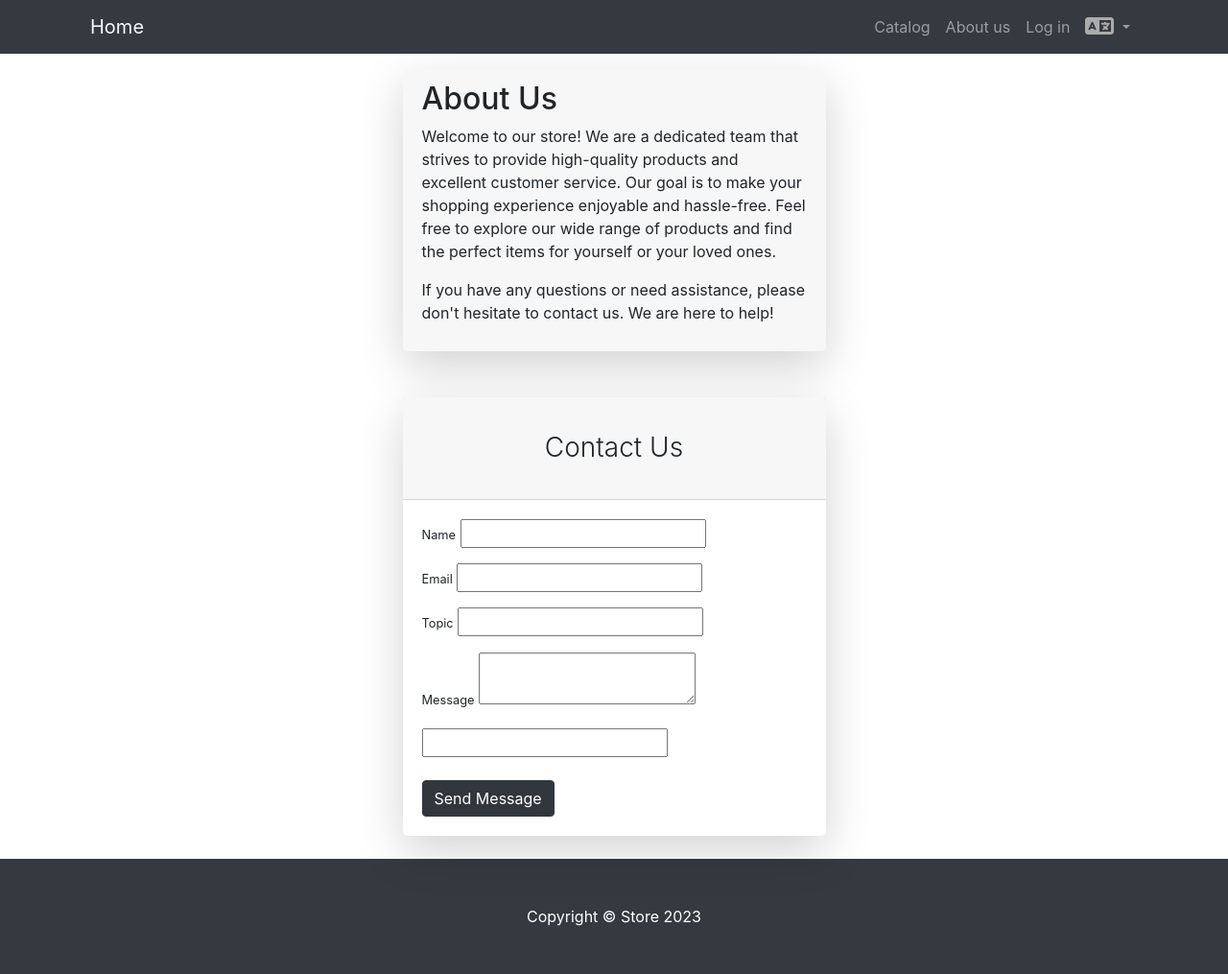
After one commit to R-Ohman/django-store, a Django app: template comments/templates/comments/contact.html in a window 1280 px wide. The commit adds this page. Shown: the whole page at 96% size. Run offline with Django 3.2, Linux system fonts and the light colour scheme; the template is opened without the code that fills it, so the values that code supplies are empty, except form fields; tables that the repository leaves empty hold one stand-in row (values such as "Sample post"); one stand-in notice (Sample message) is shown; form fields are guessed from the names that the template uses; some libraries are stand-ins or nearby versions.

Commit message:
About us (contact) section, model UserReport

```diff
--- /dev/null
+++ b/comments/templates/comments/contact.html
@@ -0,0 +1,88 @@
+{% extends 'products/base.html' %}
+{% load static %}
+{% load i18n %}
+
+{% block title %}
+    {% trans 'About us' %}
+{% endblock %}
+
+{% block css %}
+    <link href="{% static 'vendor/css/contact.css' %}" rel="stylesheet">
+{% endblock %}
+
+{% block content %}
+<section>
+    <div class="container my-4">
+        <div class="row justify-content-center">
+            <div class="col-lg-5">
+                <div class="card-header shadow-lg border-0 rounded-lg mt-5">
+                    <!-- Info about your company goes here -->
+                    <h2>{% trans 'About Us' %}</h2>
+                    <p>{% trans "Welcome to our store! We are a dedicated team that strives to provide high-quality products and excellent customer service. Our goal is to make your shopping experience enjoyable and hassle-free. Feel free to explore our wide range of products and find the perfect items for yourself or your loved ones." %}</p>
+                    <p>{% trans "If you have any questions or need assistance, please don't hesitate to contact us. We are here to help!" %}</p>
+                </div>
+
+                {% if form.errors %}
+                <div class="alert {% if messages.success %} alert-success {% else %}
+                 alert-warning {% endif %} alert-dismissible fade show" role="alert"
+                     style="margin-top: 50px;">
+                    <strong>{{ form.errors }}</strong>
+                    <button type="button" class="close" data-dismiss="alert" aria-label="Close">
+                        <span aria-hidden="true">&times;</span>
+                    </button>
+                </div>
+                {% endif %}
+                <div class="card shadow-lg border-0 rounded-lg mt-5">
+                    <div class="card-header">
+                        <h3 class="text-center font-weight-light my-4">
+                            {% trans 'Contact Us' %}
+                        </h3>
+                    </div>
+                    <div class="card-body">
+                        <form action="{% url 'contact' %}" method="post">
+                            {% csrf_token %}
+                            <div class="form-group">
+                                <label class="small mb-1" for="{{ form.name.id_for_label }}">
+                                    {% trans 'Name' %}
+                                </label>
+                                {{ form.name }}
+                            </div>
+                            <div class="form-group">
+                                <label class="small mb-1" for="{{ form.email.id_for_label }}">
+                                    {% trans 'Email' %}
+                                </label>
+                                {{ form.email }}
+                            </div>
+                            <div class="form-group">
+                                <label class="small mb-1" for="{{ form.topic.id_for_label }}">
+                                    {% trans 'Topic' %}
+                                </label>
+                                {{ form.topic }}
+                            </div>
+                            <div class="form-group">
+                                <label class="small mb-1" for="{{ form.message.id_for_label }}">
+                                    {% trans 'Message' %}
+                                </label>
+                                {{ form.text }}
+                            </div>
+                            {{ form.captcha }}
+                            <div class="form-group d-flex align-items-center justify-content-between mt-4 mb-0">
+                                <input class="btn btn-primary" type="submit" value="{% trans 'Send Message' %}">
+                            </div>
+                        </form>
+                    </div>
+                </div>
+            </div>
+        </div>
+    </div>
+</section>
+{% endblock %}
+
+{% block footer %}
+<footer class="py-5 bg-dark">
+    <div class="container">
+        <p class="m-0 text-center text-white">Copyright &copy; Store 2023</p>
+    </div>
+    <!-- /.container -->
+</footer>
+{% endblock %}
--- a/orders/admin.py
+++ b/orders/admin.py
@@ -103,7 +103,7 @@ class RefundAdmin(admin.ModelAdmin):
         update_refund_status_to_refunded(queryset)
 
     run_update_refund_status.short_description = "Set refund status to refunded"
-    actions = [run_update_refund_status]
+    actions = (run_update_refund_status,)
     def get_images(self, obj):
         return format_html(''.join([f'<img src="{attachment.file.url}" width="500" style="margin:10px;" alt="{attachment.file.url}" />' for attachment in obj.attachments.all()]))
 
--- a/products/admin.py
+++ b/products/admin.py
@@ -49,8 +49,9 @@ class ProductCarouselInline(admin.StackedInline):
     def get_images(self, obj):
         images = obj.carousel_images.all()
         url = reverse('admin:products_carousel_change', args=[obj.pk])
-        images = ''.join(f'<img src="{image.image.url}" width="200" style="margin:10px;"/>' for image in images)
-        return format_html(f'<a href="{url}">{images}</a>')
+        images_html = f'<a href="{url}">Click to go to the carousel preview.</a><br/>'
+        images_html += ''.join(f'<img src="{image.image.url}" width="200" style="margin:10px;"/>' for image in images)
+        return format_html(f'<a href="{url}">{images_html}</a>')
     get_images.short_description = 'Images'
     classes = ('collapse',)
 
--- a/products/models.py
+++ b/products/models.py
@@ -133,6 +133,11 @@ class CarouselImage(models.Model):
 class ProductCarousel(Carousel):
     product = models.ForeignKey('products.Product', on_delete=models.CASCADE, related_name='product_carousel')
 
+    def save(self, *args, **kwargs):
+        if not self.name:
+            self.name = self.product.name
+        super(ProductCarousel, self).save(*args, **kwargs)
+
     def __str__(self):
         return self.name + ' | ' + self.product.name
 
--- a/products/templates/products/base.html
+++ b/products/templates/products/base.html
@@ -45,6 +45,11 @@
                             class="fas fa-shopping-bag"></i> </a>
                 </li>
                 {% if not user.is_authenticated %}
+                <li>
+                    <a class="nav-link" href="{% url 'contact' %}">
+                        {% trans 'About us' %}
+                    </a>
+                </li>
                 <li class="nav-item">
                     <a class="nav-link" href="{% url 'user:login' %}">{% trans 'Log in' %}<i
                             class="fas fa-sign-in-alt"></i></a>
@@ -73,6 +78,11 @@
                             </a>
                         </li>
                         {% endif %}
+                        <li>
+                            <a class="dropdown-item" href="{% url 'contact' %}">
+                                {% trans 'About us' %}
+                            </a>
+                        </li>
 
                         <li>
                             <hr class="dropdown-divider">
--- a/store/urls.py
+++ b/store/urls.py
@@ -9,12 +9,16 @@ from products.views import index
 from store.settings import STATIC_URL
 from users.views import signup_redirect
 
+from comments.views import contact
+
+
 urlpatterns = [
     url(r'^favicon\.ico$', RedirectView.as_view(url = STATIC_URL + 'vendor/img/store/favicon.ico')),
     path('admin/', admin.site.urls),
     path('', index, name='index'),
     path('products/', include('products.urls', namespace='products')),
     path('user/', include('users.urls', namespace='user')),
+    path('contact/', contact, name='contact'),
     path('i18n/', include('django.conf.urls.i18n')),
 
     path('social/signup/', signup_redirect, name='signup_redirect'),
```
Also changed, not shown: comments/admin.py (+17 -1 lines), comments/forms.py (+28 -1 lines), comments/models.py (+17 -0 lines), comments/views.py (+27 -1 lines), products/views.py (+1 -6 lines).
